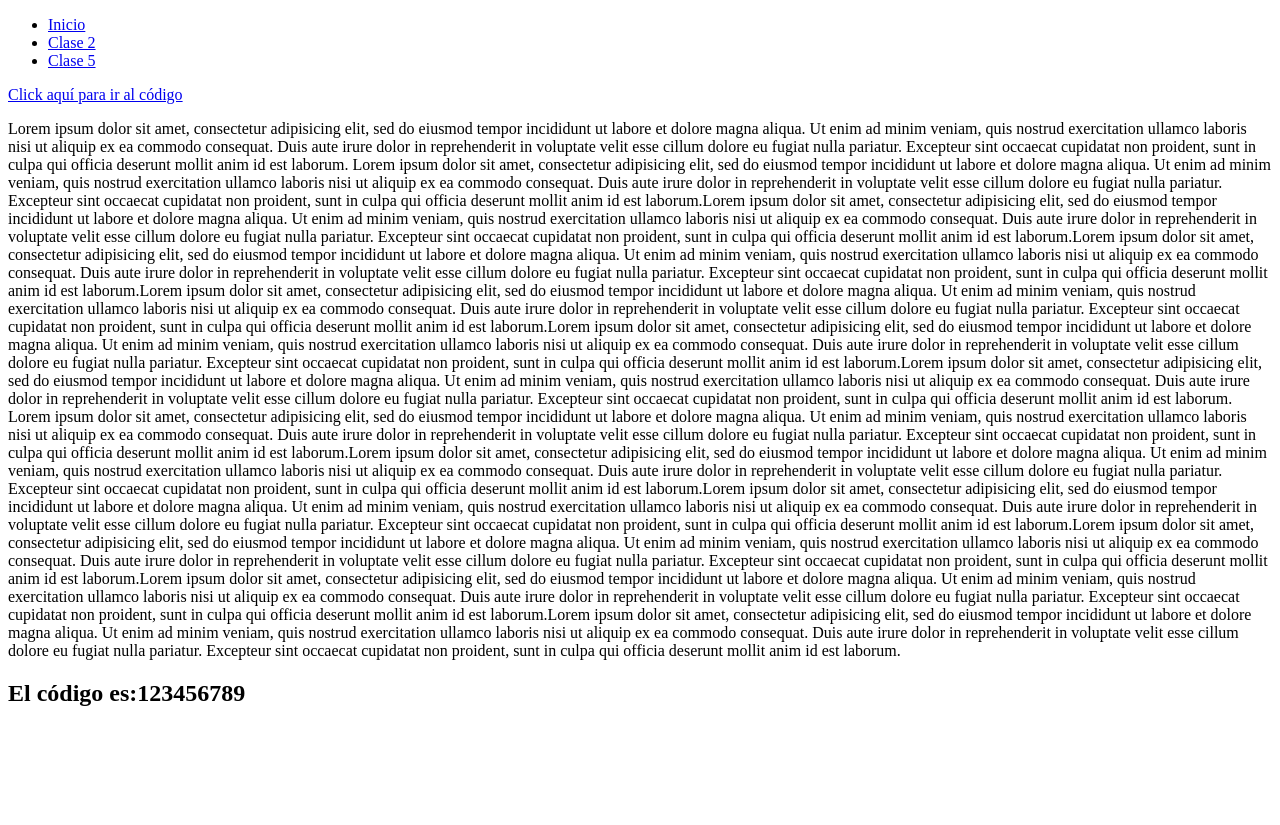
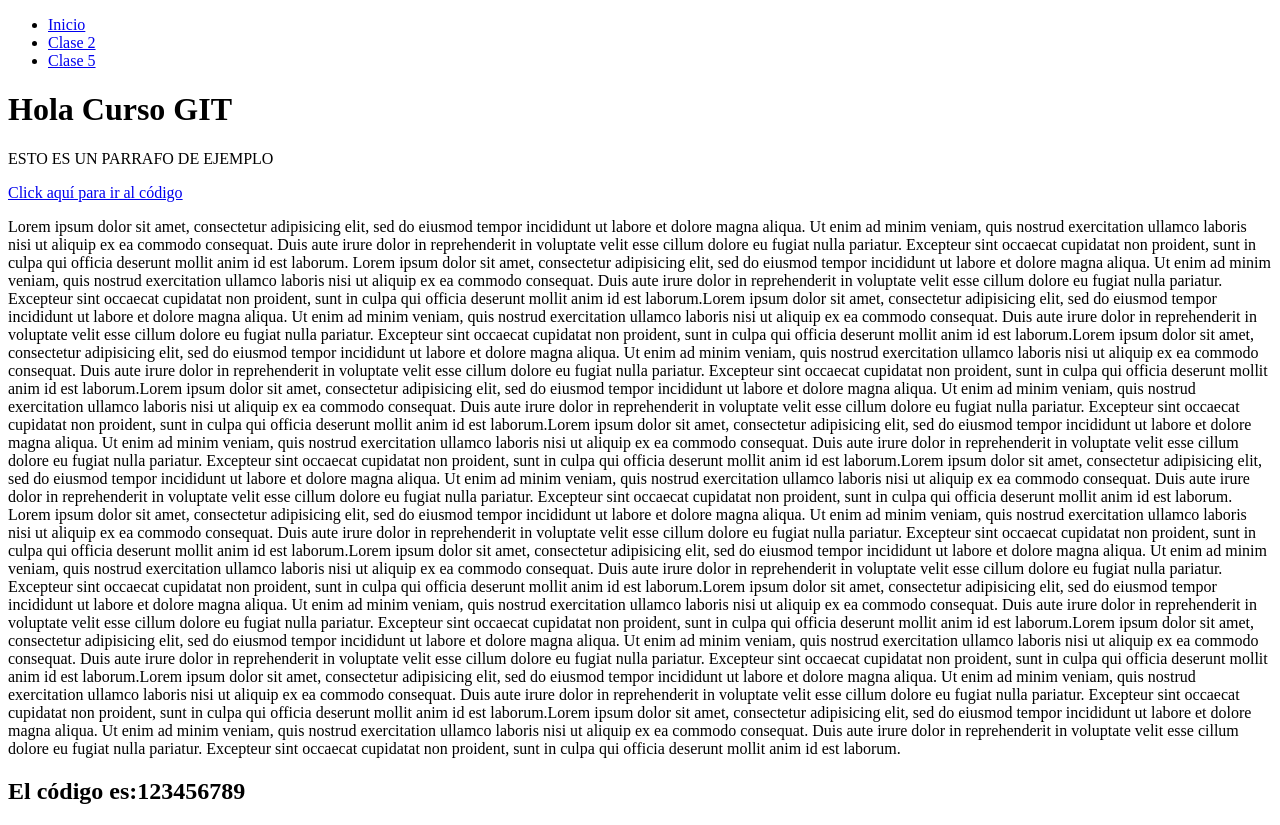
Before and after one commit to Belen-Brito/HTML-CSS-JAVASCRIPT, a plain HTML site: page micuenta.html in a window 1280 px wide. Before the commit the page ends 800 px from the top, so only its background shows below. Drawn offline with Linux system fonts and the light colour scheme.

Commit message:
Agregado h1 y parrafo nuevo de ejemplo

```diff
--- a/micuenta.html
+++ b/micuenta.html
@@ -18,6 +18,8 @@
 
 
             </header>
+			<h1> Hola Curso GIT </h1>
+			<p>ESTO ES UN PARRAFO DE EJEMPLO</p>
 			<a href="#codigo">Click aquí para ir al código</a> <br>
 			<p id="parrafomicuenta">
 				Lorem ipsum dolor sit amet, consectetur adipisicing elit, sed do eiusmod
```
